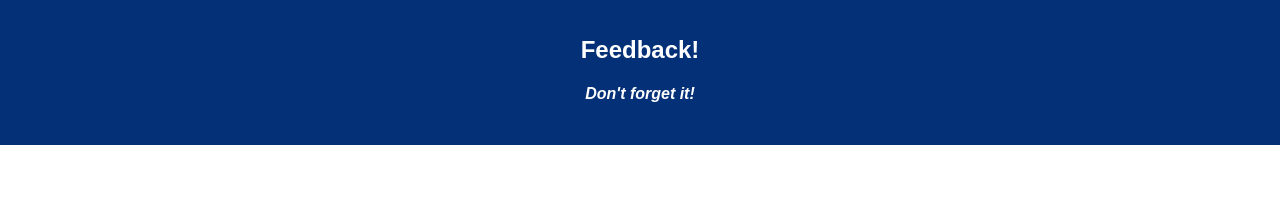
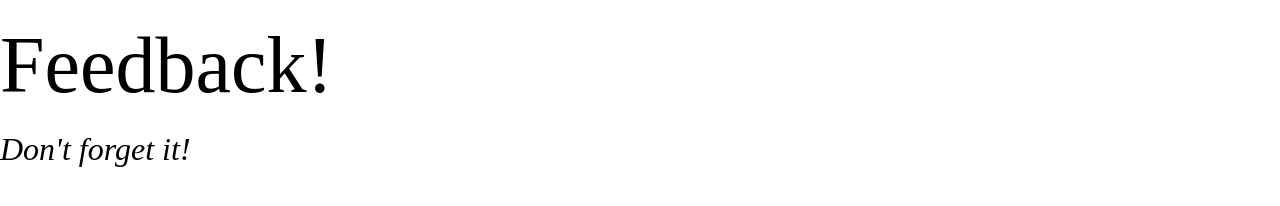
Before and after one commit to nicepersonality/weekend-redux-feedback-loop, a React app: page / in a window 1280 px wide. Built offline with nearby package versions, Linux system fonts and the light colour scheme; a web font is replaced by a local one.

Commit message:
Apply basic typographic styles.

```diff
--- a/src/components/App/App.css
+++ b/src/components/App/App.css
@@ -1,18 +1,35 @@
-.App {
-  text-align: center;
+/* load fonts from Google */
+@import url('https://fonts.googleapis.com/css?family=Ceviche+One|Montserrat:500,500i,800,800i&display=swap&subset=latin-ext');
+
+/* typography */
+.App, .sans-serif {
+  font-family: 'Montserrat', system-ui, -apple-system, sans-serif;
+  font-weight: 500;
+}
+.App strong, .sans-serif strong {
+  font-weight: 800;
+}
+h1, h2, h3, h4, .display-type {
+  font-family: 'Ceviche One', cursive;
+  font-weight: 400;
 }
 
-.App-header {
-  background-color: #033076;
-  min-height: 70px;
-  padding: 20px;
-  color: white;
+.App {
+  font-size: 1.25rem;
 }
-
-.App-title {
-  font-size: 1.5em;
+h1 {
+  font-size: 5rem;
+  margin: 1.25rem 0;
 }
-
-.App-intro {
-  font-size: large;
+h2 {
+  font-size: 3.75rem;
+  margin: 1.25rem 0;
 }
+h3 {
+  font-size: 2.5rem;
+  margin: 1.25rem 0;
+}
+h4 {
+  font-size: 2rem;
+  margin: 1.25rem 0;
+}
```
